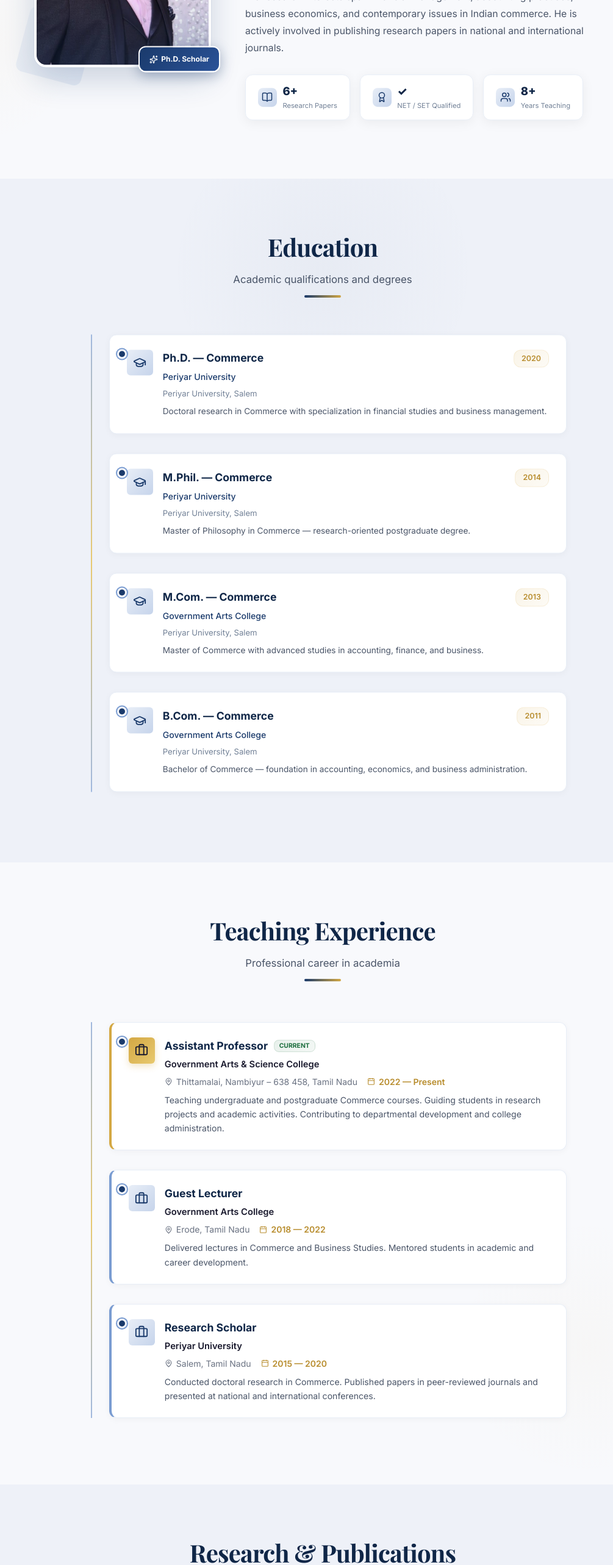
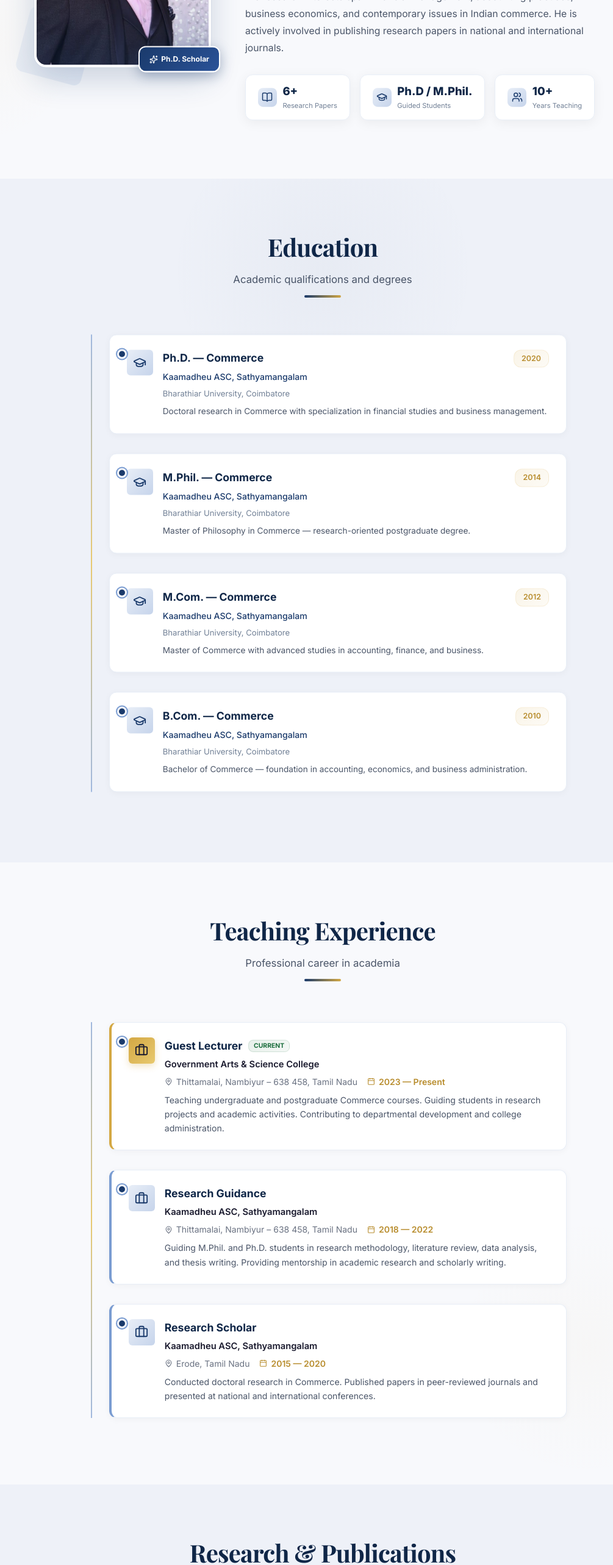
Before and after one commit to Cssurya-design/Dr-Gurumoorthi-assistant-professor, a Next.js app: page / in a window 1280 px wide. Shown: the part 1320-3886 px from the top of the page at 61% size, without its empty margins (111-1116 px from the left). Built offline with nearby package versions, Linux system fonts and the light colour scheme; a web font is replaced by a local one.

Commit message:
Fixed sitemap

```diff
--- a/src/app/robots.ts
+++ /dev/null
@@ -1,15 +0,0 @@
-import type { MetadataRoute } from "next";
-import { siteConfig } from "@/data/siteConfig";
-
-export default function robots(): MetadataRoute.Robots {
-  return {
-    rules: [
-      {
-        userAgent: "*",
-        allow: "/",
-        disallow: ["/api/"],
-      },
-    ],
-    sitemap: `${siteConfig.siteUrl}/sitemap.xml`,
-  };
-}
--- a/src/app/sitemap.ts
+++ /dev/null
@@ -1,13 +0,0 @@
-import type { MetadataRoute } from "next";
-import { siteConfig } from "@/data/siteConfig";
-
-export default function sitemap(): MetadataRoute.Sitemap {
-  return [
-    {
-      url: siteConfig.siteUrl,
-      lastModified: new Date(),
-      changeFrequency: "weekly",
-      priority: 1.0,
-    },
-  ];
-}
--- a/src/components/AboutSection.tsx
+++ b/src/components/AboutSection.tsx
@@ -6,12 +6,12 @@ import { motion, useScroll, useTransform } from "framer-motion";
 import { SectionHeading } from "./SectionHeading";
 import { profile } from "@/data/profile";
 import { siteConfig } from "@/data/siteConfig";
-import { BookOpen, Award, Users, Sparkles } from "lucide-react";
+import { BookOpen, Users, Sparkles, GraduationCap } from "lucide-react";
 
 const highlights = [
   { icon: BookOpen, label: "Research Papers", value: "6+" },
-  { icon: Award, label: "NET / SET Qualified", value: "✓" },
-  { icon: Users, label: "Years Teaching", value: "8+" },
+  { icon: GraduationCap, label: "Guided Students", value: "Ph.D / M.Phil." },
+  { icon: Users, label: "Years Teaching", value: "10+" },
 ];
 
 export function AboutSection() {
--- a/src/data/profile.ts
+++ b/src/data/profile.ts
@@ -87,60 +87,60 @@ export const education: EducationItem[] = [
   {
     degree: "Ph.D.",
     field: "Commerce",
-    institution: "Periyar University",
-    university: "Periyar University, Salem",
+    institution: "Kaamadheu ASC, Sathyamangalam",
+    university: "Bharathiar University, Coimbatore",
     year: "2020",
     details: "Doctoral research in Commerce with specialization in financial studies and business management.",
   },
   {
     degree: "M.Phil.",
     field: "Commerce",
-    institution: "Periyar University",
-    university: "Periyar University, Salem",
+    institution: "Kaamadheu ASC, Sathyamangalam",
+    university: "Bharathiar University, Coimbatore",
     year: "2014",
     details: "Master of Philosophy in Commerce — research-oriented postgraduate degree.",
   },
   {
     degree: "M.Com.",
     field: "Commerce",
-    institution: "Government Arts College",
-    university: "Periyar University, Salem",
-    year: "2013",
+    institution: "Kaamadheu ASC, Sathyamangalam",
+    university: "Bharathiar University, Coimbatore",
+    year: "2012",
     details: "Master of Commerce with advanced studies in accounting, finance, and business.",
   },
   {
     degree: "B.Com.",
     field: "Commerce",
-    institution: "Government Arts College",
-    university: "Periyar University, Salem",
-    year: "2011",
+    institution: "Kaamadheu ASC, Sathyamangalam",
+    university: "Bharathiar University, Coimbatore",
+    year: "2010",
     details: "Bachelor of Commerce — foundation in accounting, economics, and business administration.",
   },
 ];
 
 export const experience: ExperienceItem[] = [
   {
-    title: "Assistant Professor",
+    title: "Guest Lecturer",
     institution: "Government Arts & Science College",
     location: "Thittamalai, Nambiyur – 638 458, Tamil Nadu",
-    from: "2022",
+    from: "2023",
     to: "Present",
     description:
       "Teaching undergraduate and postgraduate Commerce courses. Guiding students in research projects and academic activities. Contributing to departmental development and college administration.",
   },
   {
-    title: "Guest Lecturer",
-    institution: "Government Arts College",
-    location: "Erode, Tamil Nadu",
+    title: "Research Guidance",
+    institution: "Kaamadheu ASC, Sathyamangalam",
+    location: "Thittamalai, Nambiyur – 638 458, Tamil Nadu",
     from: "2018",
     to: "2022",
     description:
-      "Delivered lectures in Commerce and Business Studies. Mentored students in academic and career development.",
+      "Guiding M.Phil. and Ph.D. students in research methodology, literature review, data analysis, and thesis writing. Providing mentorship in academic research and scholarly writing.",
   },
   {
     title: "Research Scholar",
-    institution: "Periyar University",
-    location: "Salem, Tamil Nadu",
+    institution: "Kaamadheu ASC, Sathyamangalam",
+    location: "Erode, Tamil Nadu",
     from: "2015",
     to: "2020",
     description:
@@ -195,11 +195,6 @@ export const publications: PublicationItem[] = [
 
 export const achievements: AchievementItem[] = [
   {
-    title: "NET / SET Qualified",
-    year: "2016",
-    description: "Cleared UGC NET and TNSET examinations in Commerce, qualifying for Assistant Professor position.",
-  },
-  {
     title: "Ph.D. in Commerce",
     year: "2020",
     description: "Successfully defended doctoral thesis at Periyar University, Salem.",
```
Also changed, not shown: public/robots.txt (added), 1 other file (tests, documents, lock files or other folders).
